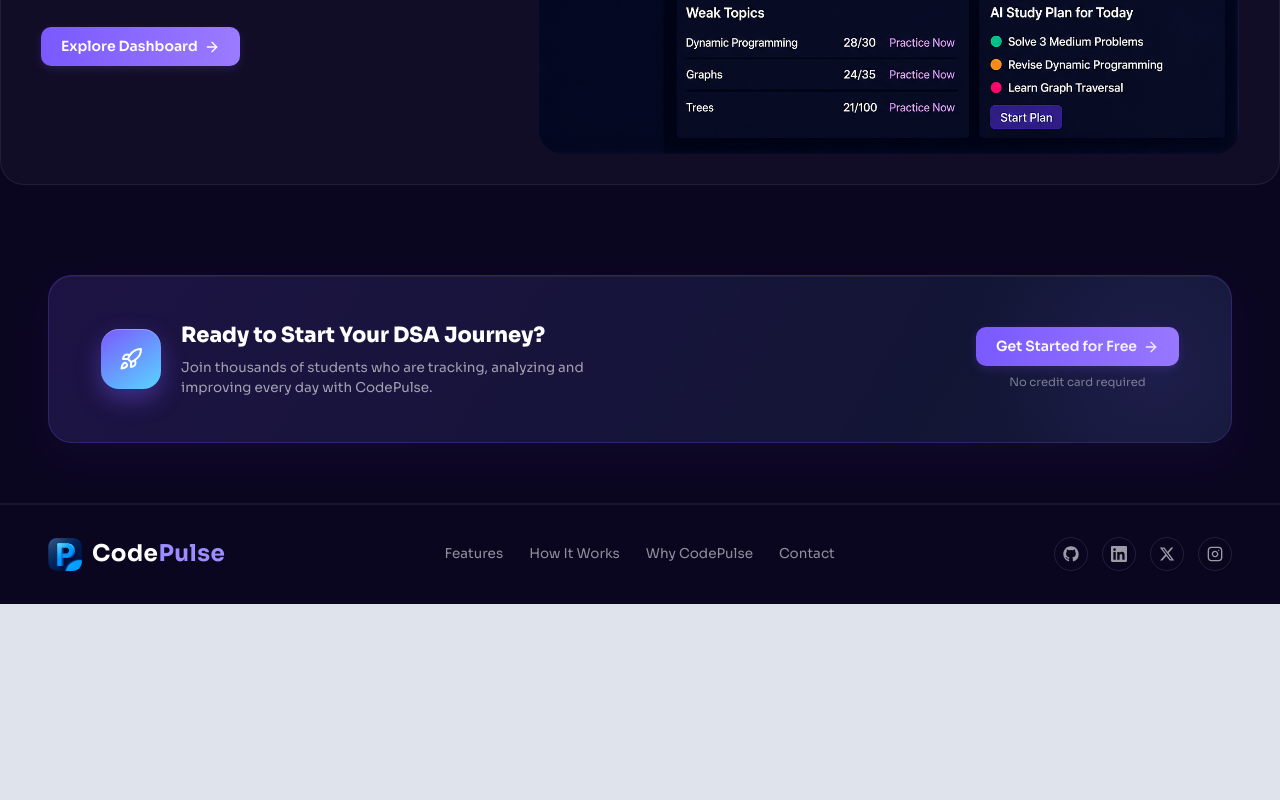
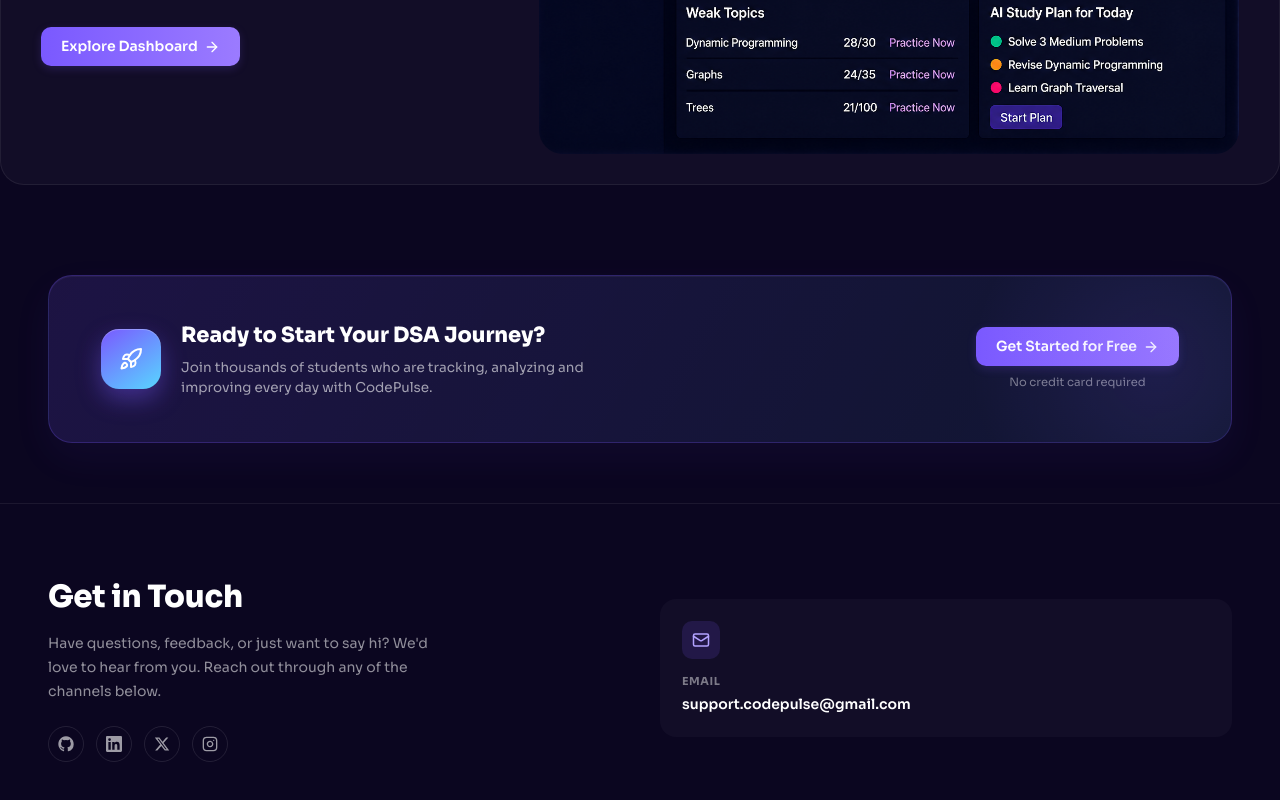
Before and after one commit to varinda-Aggarwal/CodePulse, a React (Create React App) app in the folder client/: page / in a window 1280 px wide. Shown: the part 1660-2460 px from the top of the page. Before the commit the page ends 2264 px from the top, so only its background shows below. Built offline with nearby package versions, Linux system fonts and the light colour scheme.

Commit message:
Add Get in Touch footer with email card and social links

```diff
--- a/client/src/pages/Landing.js
+++ b/client/src/pages/Landing.js
@@ -3,7 +3,7 @@
 import { useState } from 'react';
 import {
     Code2, BookOpen, BrainCircuit, LineChart, Target, Rocket,
-    ArrowRight, UserCircle, LogOut
+    ArrowRight, UserCircle, LogOut, Mail
 } from 'lucide-react';
 import logoIcon from '../assets/branding/logo-icon.png';
 import logoText from '../assets/branding/logo-text.png';
@@ -557,28 +557,119 @@
 .cp-cta-right small { display: block; margin-top: 8px; color: rgba(255,255,255,0.45); font-size: 11.5px; }
 
 /* Footer */
-.cp-footer {
+.cp-footer-wrap {
     position: relative; z-index: 1;
+    max-width: 1280px; margin: 0 auto;
+    padding: 70px 48px 40px;
+}
+
+.cp-footer-top {
+    display: grid;
+    grid-template-columns: 1fr 1fr;
+    gap: 40px;
+    align-items: center;
+    padding-bottom: 44px;
+}
+
+.cp-footer-heading {
+    font-size: clamp(1.7rem, 2.4vw, 2.1rem);
+    font-weight: 750;
+    margin: 0 0 12px;
+    letter-spacing: -0.01em;
+}
+
+.cp-footer-desc {
+    color: rgba(255,255,255,0.55);
+    font-size: 14px;
+    line-height: 1.7;
+    max-width: 380px;
+    margin: 0 0 22px;
+}
+
+.cp-footer-social { display: flex; gap: 12px; }
+.cp-footer-social a {
+    width: 36px; height: 36px; border-radius: 999px;
+    border: 1px solid rgba(255,255,255,0.1);
+    display: grid; place-items: center;
+    color: rgba(255,255,255,0.6);
+    transition: color .2s, border-color .2s, background .2s;
+}
+.cp-footer-social a:hover {
+    color: #fff;
+    border-color: rgba(122,89,255,0.4);
+    background: rgba(122,89,255,0.1);
+}
+
+.cp-footer-cards {
+    display: grid;
+    grid-template-columns: 1fr;
+    gap: 16px;
+}
+
+.cp-footer-card {
+    background: rgba(255,255,255,0.03);
+    border: 1px solid rgba(255,255,255,0.08);
+    border-radius: 16px;
+    padding: 22px;
+    text-decoration: none;
+    transition: transform .2s, border-color .2s, background .2s;
+    display: block;
+}
+.cp-footer-card:hover {
+    transform: translateY(-3px);
+    border-color: rgba(122,89,255,0.35);
+    background: rgba(255,255,255,0.05);
+}
+
+.cp-footer-card-icon {
+    width: 38px; height: 38px; border-radius: 10px;
+    background: rgba(122,89,255,0.15);
+    display: grid; place-items: center;
+    margin-bottom: 14px;
+}
+
+.cp-footer-card p:first-of-type {
+    color: rgba(255,255,255,0.45);
+    font-size: 11px;
+    font-weight: 700;
+    letter-spacing: 0.05em;
+    text-transform: uppercase;
+    margin: 0 0 4px;
+}
+
+.cp-footer-card p:last-of-type {
+    color: #fff;
+    font-size: 14px;
+    font-weight: 600;
+    margin: 0;
+}
+
+.cp-footer-bottom {
+    display: flex;
+    align-items: center;
+    justify-content: space-between;
+    flex-wrap: wrap;
+    gap: 16px;
+    padding-top: 28px;
     border-top: 1px solid rgba(255,255,255,0.07);
-    padding: 32px 48px;
-    display: flex; align-items: center; justify-content: space-between;
-    flex-wrap: wrap; gap: 16px;
 }
+
 .cp-footer-links { display: flex; gap: 26px; }
 .cp-footer-links button {
     background: none; border: none; color: rgba(255,255,255,0.55);
     font-size: 13.5px; cursor: pointer; transition: color .2s;
 }
 .cp-footer-links button:hover { color: #fff; }
-.cp-footer-social { display: flex; gap: 14px; }
-.cp-footer-social a {
-    width: 34px; height: 34px; border-radius: 999px;
-    border: 1px solid rgba(255,255,255,0.1);
-    display: grid; place-items: center;
-    color: rgba(255,255,255,0.6);
-    transition: color .2s, border-color .2s;
+
+.cp-footer-copy {
+    color: rgba(255,255,255,0.4);
+    font-size: 12.5px;
 }
-.cp-footer-social a:hover { color: #fff; border-color: rgba(255,255,255,0.3); }
+
+@media (max-width: 768px) {
+    .cp-footer-top { grid-template-columns: 1fr; }
+    .cp-footer-cards { grid-template-columns: 1fr; }
+}
 
 @media (max-width: 1024px) {
     .cp-nav-links { display: none; }
@@ -774,21 +865,29 @@
             </section>
 
             {/* Footer */}
-            <footer className="cp-footer">
-                <div className="cp-nav-logo">
-                    <img src={logoIcon} alt="" className="cp-nav-logo-icon" />
-                    <span className="cp-nav-logo-text">Code<span className="accent">Pulse</span></span>
-                </div>
-                <div className="cp-footer-links">
-                    {NAV_LINKS.map((l) => (
-                        <button key={l.id} onClick={() => scrollTo(l.id)}>{l.label}</button>
-                    ))}
-                </div>
-                <div className="cp-footer-social">
-                    <a href="https://github.com" target="_blank" rel="noreferrer"><GithubIcon size={16} /></a>
-                    <a href="https://linkedin.com" target="_blank" rel="noreferrer"><LinkedinIcon size={16} /></a>
-                    <a href="https://twitter.com" target="_blank" rel="noreferrer"><TwitterIcon size={16} /></a>
-                    <a href="https://instagram.com" target="_blank" rel="noreferrer"><InstagramIcon size={16} /></a>
+            <footer className="cp-footer-wrap">
+                <div className="cp-footer-top">
+                    <div>
+                        <h2 className="cp-footer-heading">Get in Touch</h2>
+                        <p className="cp-footer-desc">
+                            Have questions, feedback, or just want to say hi? We'd love to hear from you.
+                            Reach out through any of the channels below.
+                        </p>
+                        <div className="cp-footer-social">
+                            <a href="https://github.com" target="_blank" rel="noreferrer"><GithubIcon size={16} /></a>
+                            <a href="https://linkedin.com" target="_blank" rel="noreferrer"><LinkedinIcon size={16} /></a>
+                            <a href="https://twitter.com" target="_blank" rel="noreferrer"><TwitterIcon size={16} /></a>
+                            <a href="https://instagram.com" target="_blank" rel="noreferrer"><InstagramIcon size={16} /></a>
+                        </div>
+                    </div>
+
+                    <div className="cp-footer-cards">
+                        <button onClick={() => scrollTo('contact')} className="cp-footer-card" style={{ textAlign: 'left', border: 'none', width: '100%', cursor: 'pointer' }}>
+                            <div className="cp-footer-card-icon"><Mail size={18} color="#B3A2FF" /></div>
+                            <p>Email</p>
+                            <p>support.codepulse@gmail.com</p>
+                        </button>
+                    </div>
                 </div>
             </footer>
         </div>
```
